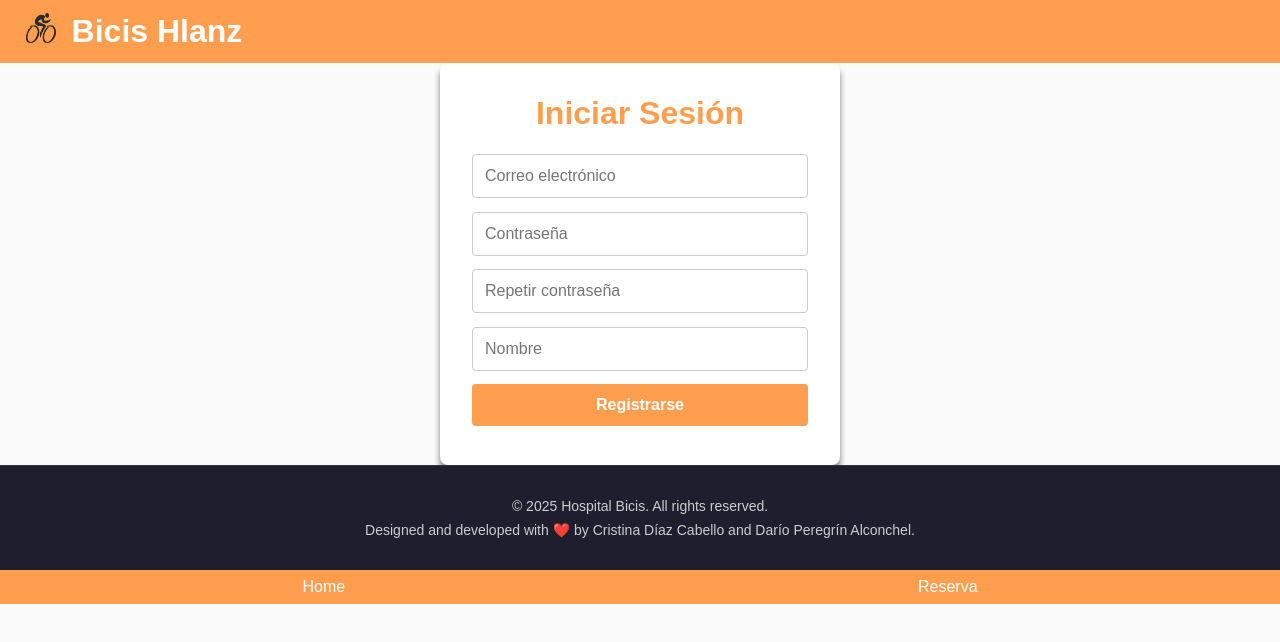
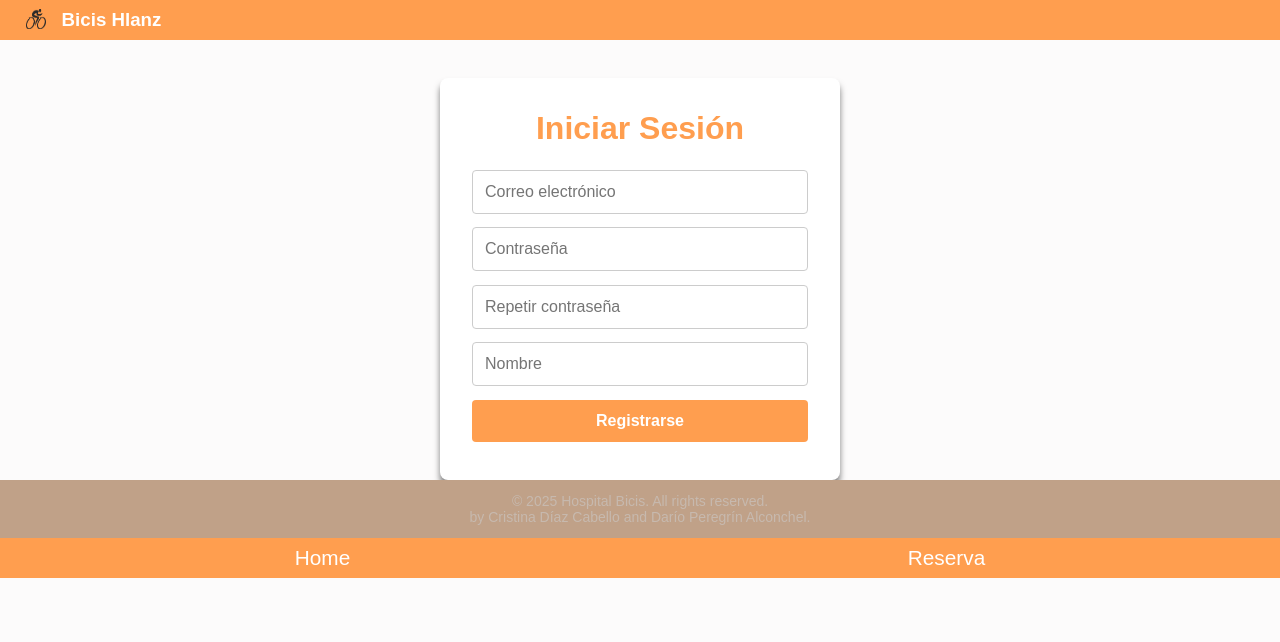
Before and after one commit to Bicis-HLanz/hopital-bicis, a Next.js app: page /registro in a window 1280 px wide. Shown: the top 642 px of the page. Built offline with nearby package versions, Linux system fonts and the light colour scheme; no server answers.

Commit message:
Refactor footer and header styles for consistency; update layout structure

```diff
--- a/app/components/mainLayout/Footer/AppFooter.module.css
+++ b/app/components/mainLayout/Footer/AppFooter.module.css
@@ -1,19 +1,12 @@
 .footer {
-    background-color: var(--footer-background, #1e1e2f); /* Default fallback */
-    color: var(--footer-text-color, #ffffff); /* Default fallback */
-    padding: 1.5rem 0;
-    text-align: center;
-    border-top: 1px solid var(--footer-border-color, #333);
-  }
+  background-color: var(--footer-background, var(--accent));
+  color: var(--footer-text-color, #ffffff);
+  padding: 1% 0;
+  text-align: center;
+  z-index: 1000;
+}
 
-  .container {
-    max-width: 1200px;
-    margin: 0 auto;
-    padding: 0 1rem;
-  }
-
-  .text {
-    font-size: 0.875rem;
-    margin: 0.5rem 0;
-    color: var(--footer-text-color, #cccccc); /* Default fallback */
-  }
+.text {
+  font-size: 0.875rem;
+  color: var(--footer-text-color, #cccccc90);
+}
--- a/app/components/mainLayout/Footer/AppFooter.tsx
+++ b/app/components/mainLayout/Footer/AppFooter.tsx
@@ -9,7 +9,7 @@ const AppFooter: React.FC = () => {
           © {new Date().getFullYear()} Hospital Bicis. All rights reserved.
         </p>
         <p className={styles.text}>
-          Designed and developed with ❤️ by Cristina Díaz Cabello and Darío Peregrín Alconchel.
+          by Cristina Díaz Cabello and Darío Peregrín Alconchel.
         </p>
       </div>
     </footer>
--- a/app/components/mainLayout/Header/AppHeader.module.css
+++ b/app/components/mainLayout/Header/AppHeader.module.css
@@ -1,16 +1,21 @@
 .app-header {
   display: flex;
   background-color: var(--primary);
+  position: sticky;
+  top: 0;
+  z-index: 1000;
+  margin-bottom: 3%;
 }
+
 .app-header a{
   display: flex;
-  margin: 1% 2%;
+  margin: 0.7% 2%;
 }
 
 .app-header img{
   margin-right: 1rem;
 }
 
-.app-header h1{
+.app-header h3{
   color: #fff;
 }
--- a/app/components/mainLayout/Header/AppHeader.tsx
+++ b/app/components/mainLayout/Header/AppHeader.tsx
@@ -10,11 +10,11 @@ const AppHeader: React.FC = () => {
         <Image
           src="/logo.png"
           alt="Logo Bicis Hlanz"
-          width={30}
-          height={30}
+          width={20}
+          height={20}
           className={styles["logo"]}
         />
-        <h1>Bicis Hlanz</h1>
+        <h3>Bicis Hlanz</h3>
       </Link>
     </header>
   );
--- a/app/components/mainLayout/Nav/AppNav.module.css
+++ b/app/components/mainLayout/Nav/AppNav.module.css
@@ -16,7 +16,7 @@
 }
 
 .app-nav li {
-  font-size: 1rem;
+  font-size: 1.3rem;
 }
 
 .app-nav a {
--- a/app/globals.css
+++ b/app/globals.css
@@ -16,10 +16,12 @@
   }
 }
 
-html,
-body {
-  max-width: 100vw;
+html, body {
+  width: 100%;
+  min-height: 100vh;
+  overflow-x: hidden;
 }
+
 
 body {
   color: var(--foreground);
--- a/app/layout.tsx
+++ b/app/layout.tsx
@@ -1,7 +1,6 @@
 import type { Metadata } from "next";
 import { Geist, Geist_Mono } from "next/font/google";
 import "./globals.css";
-import App from "next/app";
 import AppHeader from "./components/mainLayout/Header/AppHeader";
 import AppNav from "./components/mainLayout/Nav/AppNav";
 import AppFooter from "./components/mainLayout/Footer/AppFooter";
```
